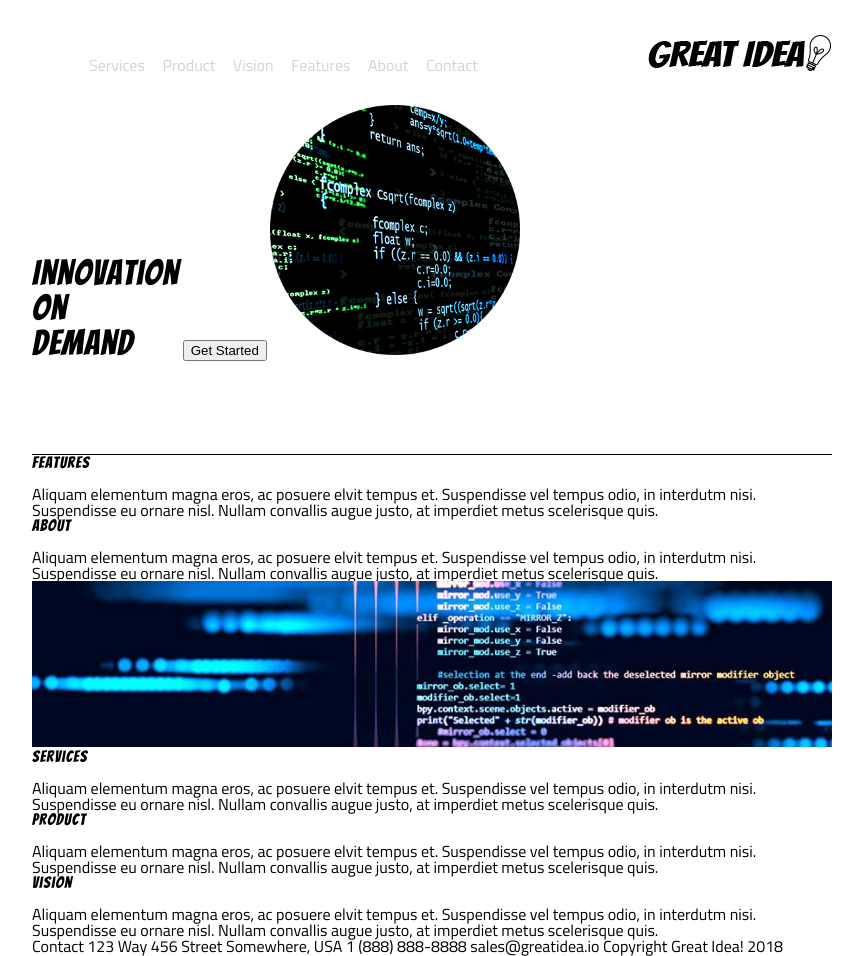
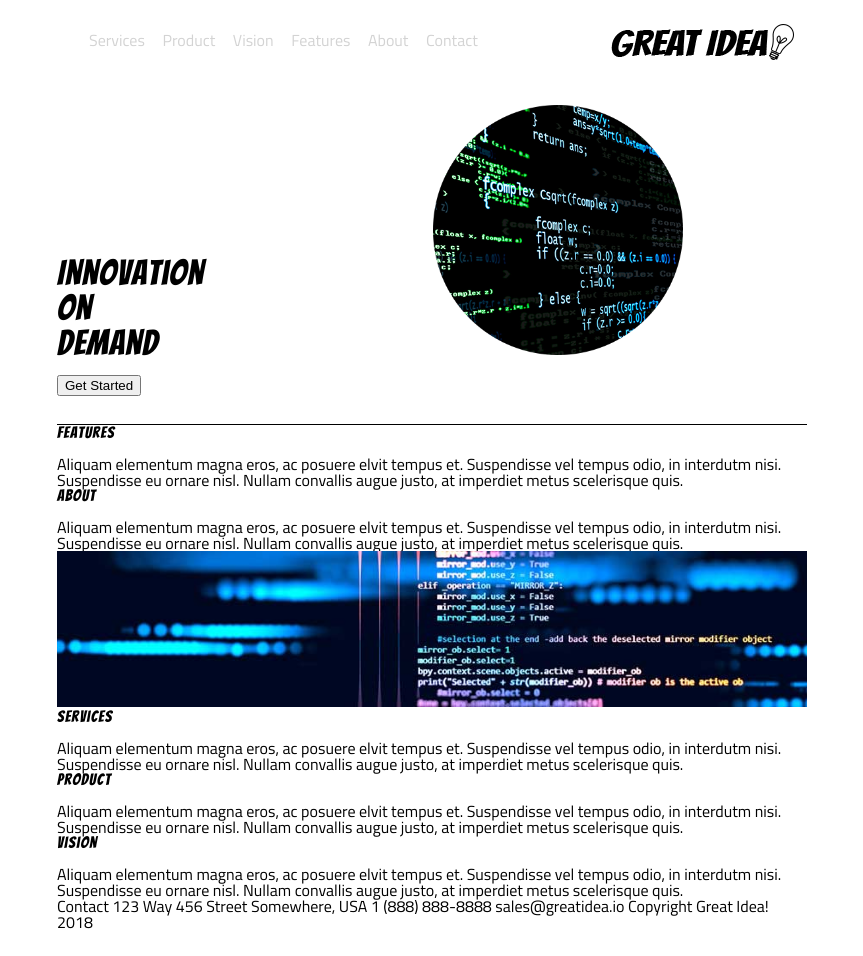
Before and after one commit to Poly-G/User-Interface, a plain HTML site: page great-idea-website/index.html in a window 1280 px wide. Shown: the whole page, without its empty margins (208-1071 px from the left). After the commit the page ends 934 px from the top, so only its background shows below. Drawn offline with Linux system fonts and the light colour scheme.

Commit message:
header fixed

```diff
--- a/great-idea-website/css/index.css
+++ b/great-idea-website/css/index.css
@@ -66,12 +66,12 @@ h1, h2, h3, h4, h5 {
 /* Your code starts here! */
 
 body {
-	width: 800px;
+	width: 750px;
 	margin: 0 auto;
 }
 
 header {
-	box-sizing: border-box;
+	padding: 0;
 	height: 90px;
 	width: 100%;
 
@@ -80,34 +80,41 @@ header {
 
 header nav {
 	display: inline-block;
-	margin: 0 0 20px 50px;
-	position: relative;
+	/* margin: 0 0 20px 50px;
+	padding: 10px; */
+	margin: 25px;
+
 }
 
 header nav a {
 	/* position: relative; */
 	text-decoration: none;
 	margin: 7px;
-	padding-bottom: 10px;
+	/* padding-bottom: 10px; */
 
 	color: lightgray;
 	display: inline-block;
 }
 
+
+
+nav, .logo {
+	display: inline-block;
+	padding: 0;
+	vertical-align: middle;
+}
+
 .logo {
-	position: relative;
-	margin-left: 20%;
-	margin-top: 35px;
+	margin: 3px 0 0 13%;
 
-	display: inline-block;
 }
 
 .top-section {
-	box-sizing: border-box;
+
 	width: 100%;
-	height: 350px;
+	height: 320px;
 	margin-top: 15px;
-	position: relative;
+
 	border-bottom: 1px solid black;
 }
 
@@ -121,9 +128,9 @@ h1 {
 	/* position: relative; */
 	height: 250px;
 	width: 250px;
-	right: 0;
+	margin-left: 30%;
 }
 
 .second-img {
- width: 800px;
+ width: 750px;
 }
--- a/great-idea-website/index.html
+++ b/great-idea-website/index.html
@@ -29,14 +29,18 @@
     </header>
 
   <section class="top-section">
+    <div class="inner-top-section">
     <h1>Innovation <br> On <br> Demand</h1>
 
-<button>Get Started</button>
+
 
     <img class="first-img" src="img/header-img.png" alt="Image of a code snippet.">
+    </div>
+
+<button>Get Started</button>
+  </section>
 
 
-  </section>
 
 
   <h2> Features </h2>
```
